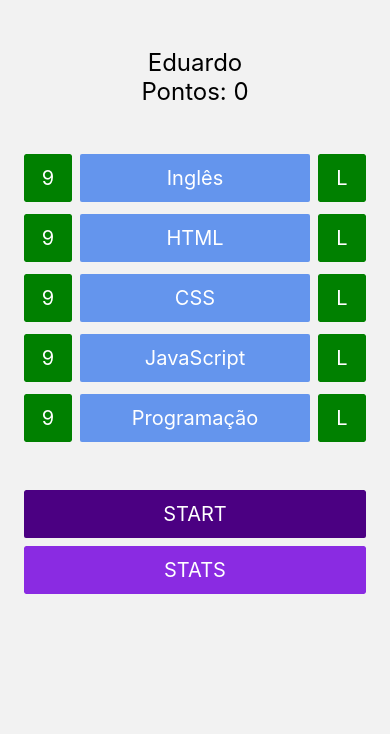
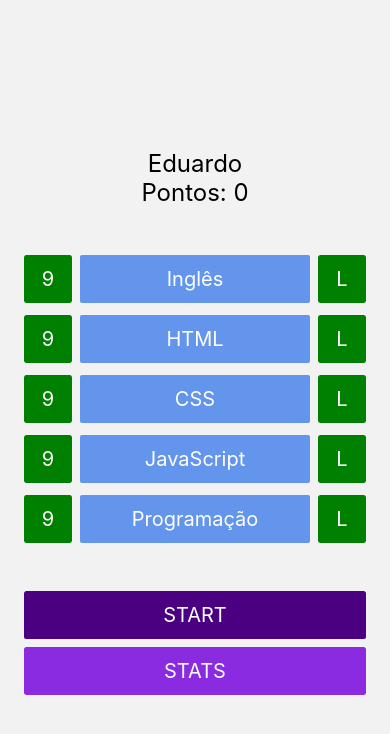
Before and after one commit to UPSxACE/quiz-programacao, a React Native app: screen /Home in a window 390 px wide. Shown: the top 734 px of the page. Built offline with nearby package versions, Linux system fonts and the light colour scheme.

Commit message:
feature: RootStack

```diff
--- a/App.js
+++ b/App.js
@@ -1,26 +1,37 @@
+import 'react-native-gesture-handler';
 import { createBottomTabNavigator } from '@react-navigation/bottom-tabs';
+import { createStackNavigator } from '@react-navigation/stack';
 import { NavigationContainer } from '@react-navigation/native';
 import { StatusBar } from 'expo-status-bar';
 import { StyleSheet, Text, View } from 'react-native';
 import Home from './screens/Home';
 
-const Tabs = createBottomTabNavigator();
+const GameTabs = createBottomTabNavigator();
+const RootStack = createStackNavigator();
 
 export default function App() {
+  function Game() {
+    return (
+      <GameTabs.Navigator
+        screenOptions={{ headerShown: false, tabBarStyle: { display: 'none' } }}
+      >
+        <GameTabs.Screen name='Home' component={Home} />
+      </GameTabs.Navigator>
+    );
+  }
+
   return (
     <NavigationContainer>
-      <Tabs.Navigator
-        screenOptions={{ headerShown: false, tabBarStyle: { display: 'none' } }}
-      >
-        <Tabs.Screen name="Home" component={Home} />
-      </Tabs.Navigator>
+      <RootStack.Navigator screenOptions={{ headerShown: false }}>
+        <RootStack.Screen name='game' component={Game} />
+      </RootStack.Navigator>
     </NavigationContainer>
   );
 
   return (
     <View style={styles.container}>
       <Text>Open up App.js to start working on your app!</Text>
-      <StatusBar style="auto" />
+      <StatusBar style='auto' />
     </View>
   );
 }
--- a/package.json
+++ b/package.json
@@ -11,6 +11,7 @@
   "dependencies": {
     "@react-navigation/bottom-tabs": "^6.4.1",
     "@react-navigation/native": "^6.0.14",
+    "@react-navigation/stack": "^6.3.5",
     "@rneui/base": "^4.0.0-rc.7",
     "@rneui/themed": "^4.0.0-rc.7",
     "expo": "~47.0.8",
@@ -18,7 +19,8 @@
     "react": "18.1.0",
     "react-native": "0.70.5",
     "react-native-safe-area-context": "4.4.1",
-    "react-native-screens": "~3.18.0"
+    "react-native-screens": "~3.18.0",
+    "react-native-gesture-handler": "~2.8.0"
   },
   "devDependencies": {
     "@babel/core": "^7.12.9"
--- a/screens/Home.js
+++ b/screens/Home.js
@@ -5,10 +5,10 @@ import { SafeAreaView } from 'react-native-safe-area-context';
 
 export default function Home() {
   return (
-    <SafeAreaView>
+    <SafeAreaView style={{ flex: 1 }}>
       <FlatList
         ListHeaderComponent={PageContent}
-        contentContainerStyle={{ minHeight: '100%' }}
+        contentContainerStyle={{ flex: 1 }}
         ListHeaderComponentStyle={{ flex: 1 }}
       />
     </SafeAreaView>
@@ -33,20 +33,20 @@ function PageContent() {
           buttonStyle={{ width: 48, height: 48 }}
           titleStyle={{ fontSize: 20 }}
           title={'9'}
-          color="green"
+          color='green'
         />
         <Button
           containerStyle={{ flex: 1, paddingHorizontal: 8 }}
           buttonStyle={{ height: 48 }}
           titleStyle={{ fontSize: 20 }}
           title={'Inglês'}
-          color="cornflowerblue"
+          color='cornflowerblue'
         />
         <Button
           buttonStyle={{ width: 48, height: 48 }}
           titleStyle={{ fontSize: 20 }}
           title={'L'}
-          color="green"
+          color='green'
         />
       </View>
       <View
@@ -60,20 +60,20 @@ function PageContent() {
           buttonStyle={{ width: 48, height: 48 }}
           titleStyle={{ fontSize: 20 }}
           title={'9'}
-          color="green"
+          color='green'
         />
         <Button
           containerStyle={{ flex: 1, paddingHorizontal: 8 }}
           buttonStyle={{ height: 48 }}
           titleStyle={{ fontSize: 20 }}
           title={'HTML'}
-          color="cornflowerblue"
+          color='cornflowerblue'
         />
         <Button
           buttonStyle={{ width: 48, height: 48 }}
           titleStyle={{ fontSize: 20 }}
           title={'L'}
-          color="green"
+          color='green'
         />
       </View>
       <View
@@ -87,20 +87,20 @@ function PageContent() {
           buttonStyle={{ width: 48, height: 48 }}
           titleStyle={{ fontSize: 20 }}
           title={'9'}
-          color="green"
+          color='green'
         />
         <Button
           containerStyle={{ flex: 1, paddingHorizontal: 8 }}
           buttonStyle={{ height: 48 }}
           titleStyle={{ fontSize: 20 }}
           title={'CSS'}
-          color="cornflowerblue"
+          color='cornflowerblue'
         />
         <Button
           buttonStyle={{ width: 48, height: 48 }}
           titleStyle={{ fontSize: 20 }}
           title={'L'}
-          color="green"
+          color='green'
         />
       </View>
       <View
@@ -114,20 +114,20 @@ function PageContent() {
           buttonStyle={{ width: 48, height: 48 }}
           titleStyle={{ fontSize: 20 }}
           title={'9'}
-          color="green"
+          color='green'
         />
         <Button
           containerStyle={{ flex: 1, paddingHorizontal: 8 }}
           buttonStyle={{ height: 48 }}
           titleStyle={{ fontSize: 20 }}
           title={'JavaScript'}
-          color="cornflowerblue"
+          color='cornflowerblue'
         />
         <Button
           buttonStyle={{ width: 48, height: 48 }}
           titleStyle={{ fontSize: 20 }}
           title={'L'}
-          color="green"
+          color='green'
         />
       </View>
       <View
@@ -141,20 +141,20 @@ function PageContent() {
           buttonStyle={{ width: 48, height: 48 }}
           titleStyle={{ fontSize: 20 }}
           title={'9'}
-          color="green"
+          color='green'
         />
         <Button
           containerStyle={{ flex: 1, paddingHorizontal: 8 }}
           buttonStyle={{ height: 48 }}
           titleStyle={{ fontSize: 20 }}
           title={'Programação'}
-          color="cornflowerblue"
+          color='cornflowerblue'
         />
         <Button
           buttonStyle={{ width: 48, height: 48 }}
           titleStyle={{ fontSize: 20 }}
           title={'L'}
-          color="green"
+          color='green'
         />
       </View>
       <View style={{ paddingHorizontal: 24, paddingBottom: 48 }}>
@@ -162,14 +162,14 @@ function PageContent() {
           containerStyle={{ paddingBottom: 8 }}
           buttonStyle={{ height: 48 }}
           titleStyle={{ fontSize: 20 }}
-          title="START"
-          color="indigo"
+          title='START'
+          color='indigo'
         />
         <Button
           buttonStyle={{ height: 48 }}
           titleStyle={{ fontSize: 20 }}
-          title="STATS"
-          color="blueviolet"
+          title='STATS'
+          color='blueviolet'
         />
       </View>
     </View>
```
Also changed, not shown: 1 other file (tests, documents, lock files or other folders).
